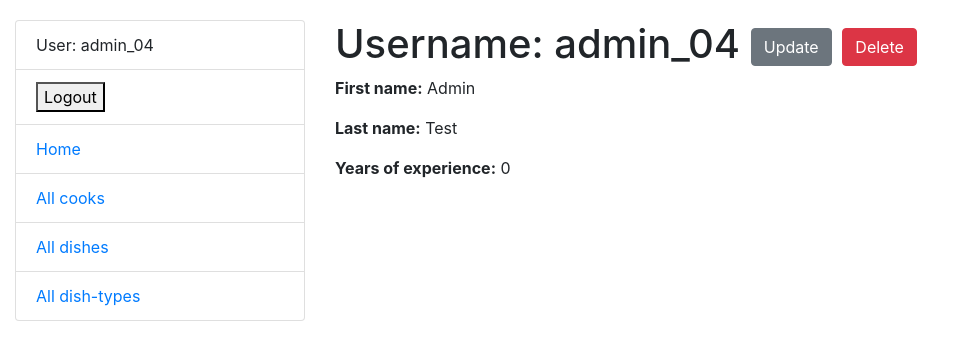
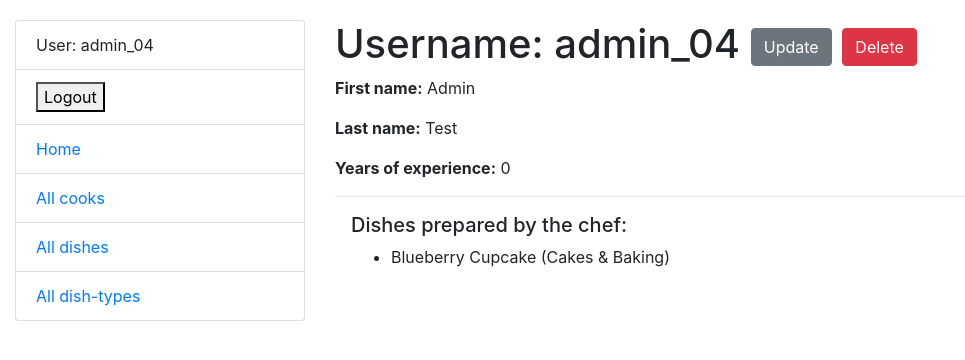
Before and after one commit to MrsLFG/restaurant-kitchen-service, a Django app: page /kitchen/cooks/1/ in a window 1280 px wide. Shown: the top 360 px of the page, without its empty margins (0-965 px from the left). Run offline with Django 5.2, Linux system fonts and the light colour scheme; a user stored in the database is signed in; data comes from the database, SQL or seed files in the repository.

Commit message:
added dishes related to this chef to the page

```diff
--- a/templates/kitchen/cook_detail.html
+++ b/templates/kitchen/cook_detail.html
@@ -10,10 +10,20 @@
     <a href="{% url 'kitchen:cook-delete' pk=cook.id %}" class="btn btn-danger link-to-page">
       Delete
     </a>
-
   </h1>
 
   <p><strong>First name:</strong> {{ cook.first_name }}</p>
   <p><strong>Last name:</strong> {{ cook.last_name }}</p>
   <p><strong>Years of experience:</strong> {{ cook.years_of_experience }}</p>
+
+
+  <hr>
+  <div class="ml-3">
+    <h5>Dishes prepared by the chef: </h5>
+    <ul>
+      {% for dish in cook.dishes.all  %}
+          <li>{{ dish.name }} ({{ dish.dish_type }})</li>
+        {% endfor %}
+    </ul>
+  </div>
 {% endblock %}
```
